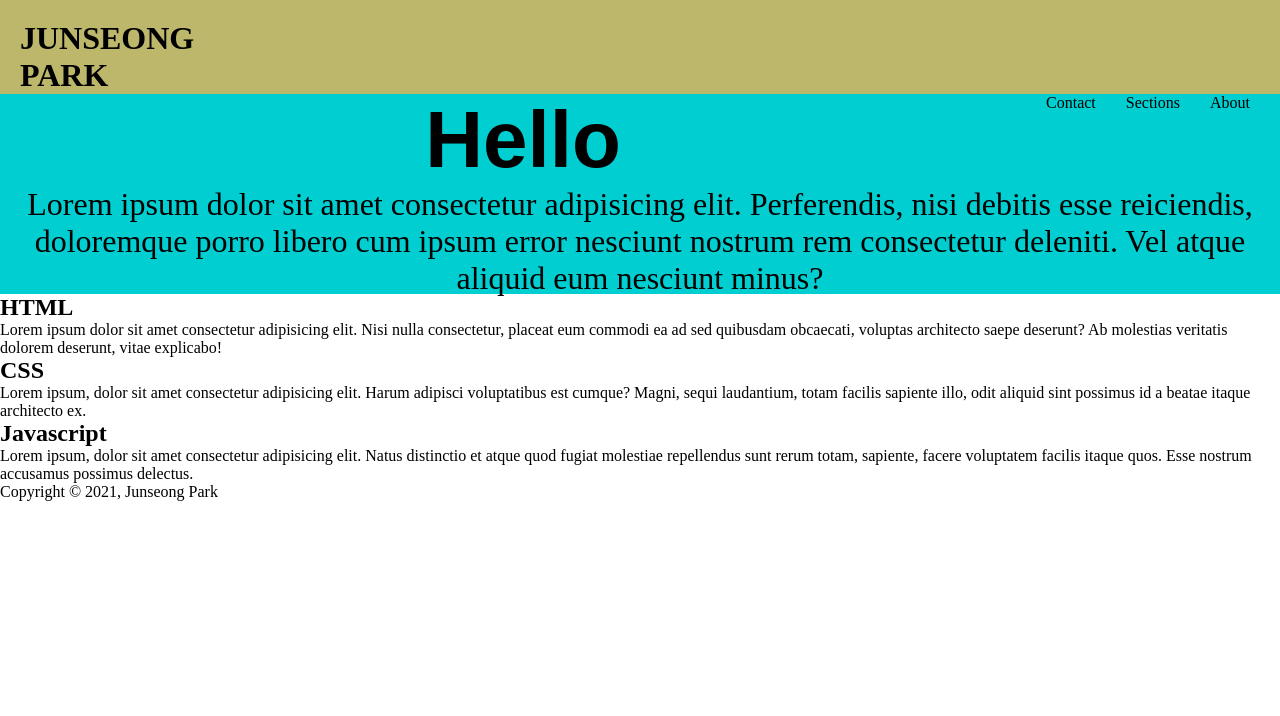
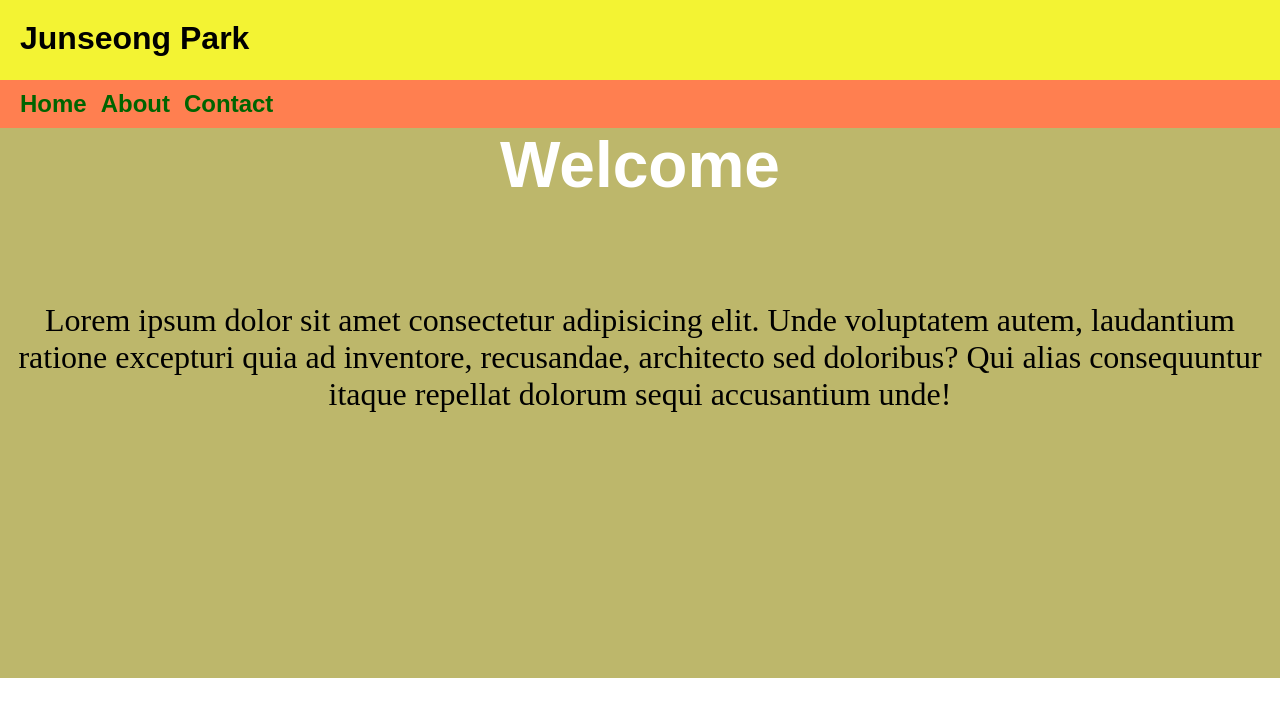
Before and after one commit to Junseongparkme/FE, a plain HTML site: page 2/index.html in a window 1280 px wide. Drawn offline with Linux system fonts and the light colour scheme.

Commit message:
Temp Save

```diff
--- a/2/index.html
+++ b/2/index.html
@@ -5,43 +5,26 @@
     <meta http-equiv="X-UA-Compatible" content="IE=edge">
     <meta name="viewport" content="width=device-width, initial-scale=1.0">
     <link rel="stylesheet" href="style/style.css">
-    <title>토스</title>
+    <title>B--</title>
 </head>
 <body>
-    <header class="main-header">
-        <h1 class="header-title">JUNSEONG PARK</h1>
-        <nav class="main-nav">
+    <div class="container">
+        <header>
+            <div>Junseong Park</div>
+        </header>
+        <nav>
             <ul>
-                <li class="nav-menu">About</li>
-                <li class="nav-menu">Sections</li>
-                <li class="nav-menu">Contact</li>
+                <li><a href="#">Home</a></li>
+                <li><a href="#">About</a></li>
+                <li><a href="#">Contact</a></li>
             </ul>
         </nav>
-    </header>
-    <section class="welcome-section">
-        <h2>Hello</h2>
-        <p>
-            Lorem ipsum dolor sit amet consectetur adipisicing elit. Perferendis, nisi debitis esse reiciendis, doloremque porro libero cum ipsum error nesciunt nostrum rem consectetur deleniti. Vel atque aliquid eum nesciunt minus?
-        </p>
-    </section>
-    <section>
-        <div>
-            <h2>HTML</h2>
-            <p>Lorem ipsum dolor sit amet consectetur adipisicing elit. Nisi nulla consectetur, placeat eum commodi ea ad sed quibusdam obcaecati, voluptas architecto saepe deserunt? Ab molestias veritatis dolorem deserunt, vitae explicabo!</p>
-        </div>
-        <div>
-            <h2>CSS</h2>
-            <p>Lorem ipsum, dolor sit amet consectetur adipisicing elit. Harum adipisci voluptatibus est cumque? Magni, sequi laudantium, totam facilis sapiente illo, odit aliquid sint possimus id a beatae itaque architecto ex.</p>
-        </div>
-        <div>
-            <h2>Javascript</h2>
-            <p>Lorem ipsum, dolor sit amet consectetur adipisicing elit. Natus distinctio et atque quod fugiat molestiae repellendus sunt rerum totam, sapiente, facere voluptatem facilis itaque quos. Esse nostrum accusamus possimus delectus.</p>
-        </div>
-    </section>
-    <footer>
-        <div>
-            Copyright &copy; 2021, Junseong Park
-        </div>
-    </footer>
+        <section id="welcome-section">
+            <h1>Welcome</h1>
+            <p>
+                Lorem ipsum dolor sit amet consectetur adipisicing elit. Unde voluptatem autem, laudantium ratione excepturi quia ad inventore, recusandae, architecto sed doloribus? Qui alias consequuntur itaque repellat dolorum sequi accusantium unde!
+            </p>
+        </section>
+    </div>
 </body>
 </html>
--- a/2/style/style.css
+++ b/2/style/style.css
@@ -4,37 +4,52 @@
 }
 
 header {
-    background-color: darkkhaki;
+    height: 80px;
+    background-color: rgb(243, 243, 51);
+    font-size: 2em;
+    font-family: Arial, Helvetica, sans-serif;
+    font-weight: bold;
 }
 
-header .header-title {
+header div {
     padding-top: 20px;
     padding-left: 20px;
-    width: 20%;
 }
 
 nav {
-    background-color: deeppink;
+    background-color: coral;
 }
 
-nav li{
-    float: right;
-    padding-right: 30px;
-    list-style: none;
+nav ul {
+    padding: 10px 0 10px 15px;
 }
 
-section.welcome-section {
-    background-color: darkturquoise;
-    text-align: center;
-    margin: auto;
-    height: 200px;
-}
-
-section.welcome-section h2 {
-    font-size: 5em;
+nav li {
+    display: inline;
+    font-size: 1.5em;
+    padding: 5px;
     font-family: Arial, Helvetica, sans-serif;
 }
 
-section.welcome-section p {
+nav li a {
+    text-decoration: none;
+    color: darkgreen;
+    font-weight: bold;
+}
+
+#welcome-section {
+    height: 550px;
+    background: darkkhaki;
+    text-align: center;
+}
+
+#welcome-section h1 {
+    font-size: 4em;
+    color: white;
+    font-family: Arial, Helvetica, sans-serif;
+}
+
+#welcome-section p {
+    padding-top: 100px;
     font-size: 2em;
 }
```
